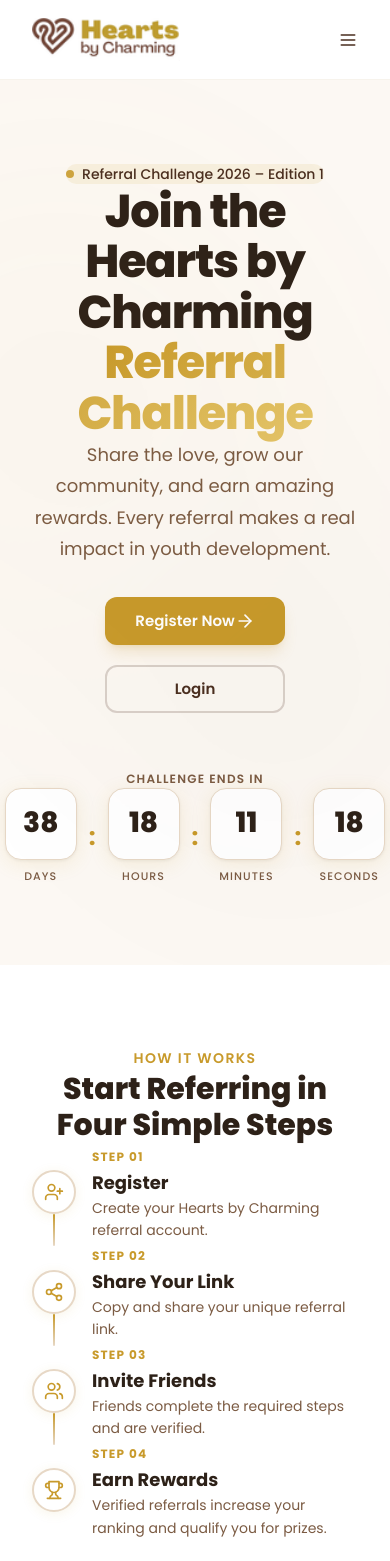
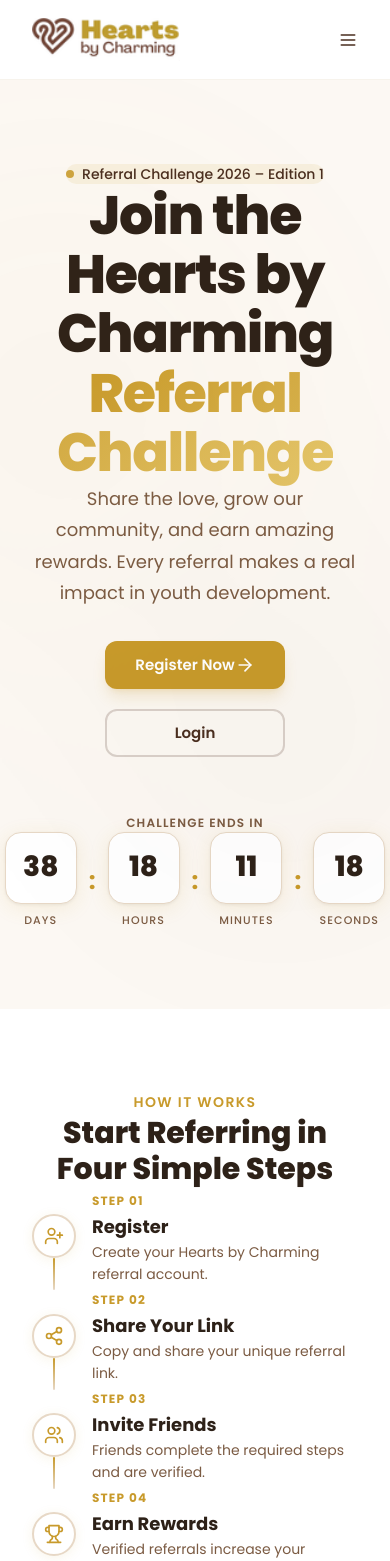
Before and after one commit to Johnfavour-maidu/hbcreferral, a Next.js app: page / in a window 390 px wide. Shown: the top 1561 px of the page. Built offline with nearby package versions, Linux system fonts and the light colour scheme.

Commit message:
landing: mobile - 54px hero, more step spacing, matched section gaps

```diff
--- a/src/components/landing/hero.tsx
+++ b/src/components/landing/hero.tsx
@@ -34,7 +34,7 @@ export function HeroSection() {
               initial={{ opacity: 0, y: 20 }}
               animate={{ opacity: 1, y: 0 }}
               transition={{ duration: 0.6, delay: 0.1, ease }}
-              className="text-[46px] sm:text-[52px] lg:text-[72px] font-extrabold text-brown-dark leading-[1.1] tracking-tight mb-6 sm:mb-5"
+              className="text-[54px] sm:text-[52px] lg:text-[72px] font-extrabold text-brown-dark leading-[1.1] tracking-tight mb-6 sm:mb-5"
             >
               Join the Hearts by Charming{" "}
               <span className="text-gradient-gold">Referral Challenge</span>
--- a/src/components/landing/how-it-works.tsx
+++ b/src/components/landing/how-it-works.tsx
@@ -32,7 +32,7 @@ const steps = [
 
 export function HowItWorks() {
   return (
-    <section className="bg-white" style={{ paddingTop: 80, paddingBottom: 16 }}>
+    <section className="bg-white" style={{ paddingTop: 80, paddingBottom: 24 }}>
       <div style={{ maxWidth: 1100, margin: "0 auto", paddingLeft: 32, paddingRight: 32 }}>
         <motion.div
           initial={{ opacity: 0, y: 20 }}
@@ -111,7 +111,7 @@ export function HowItWorks() {
 
         {/* Mobile vertical stepper */}
         <div className="md:hidden relative">
-          <div className="space-y-8">
+          <div className="space-y-10">
             {steps.map((step, i) => (
               <motion.div
                 key={step.number}
```
